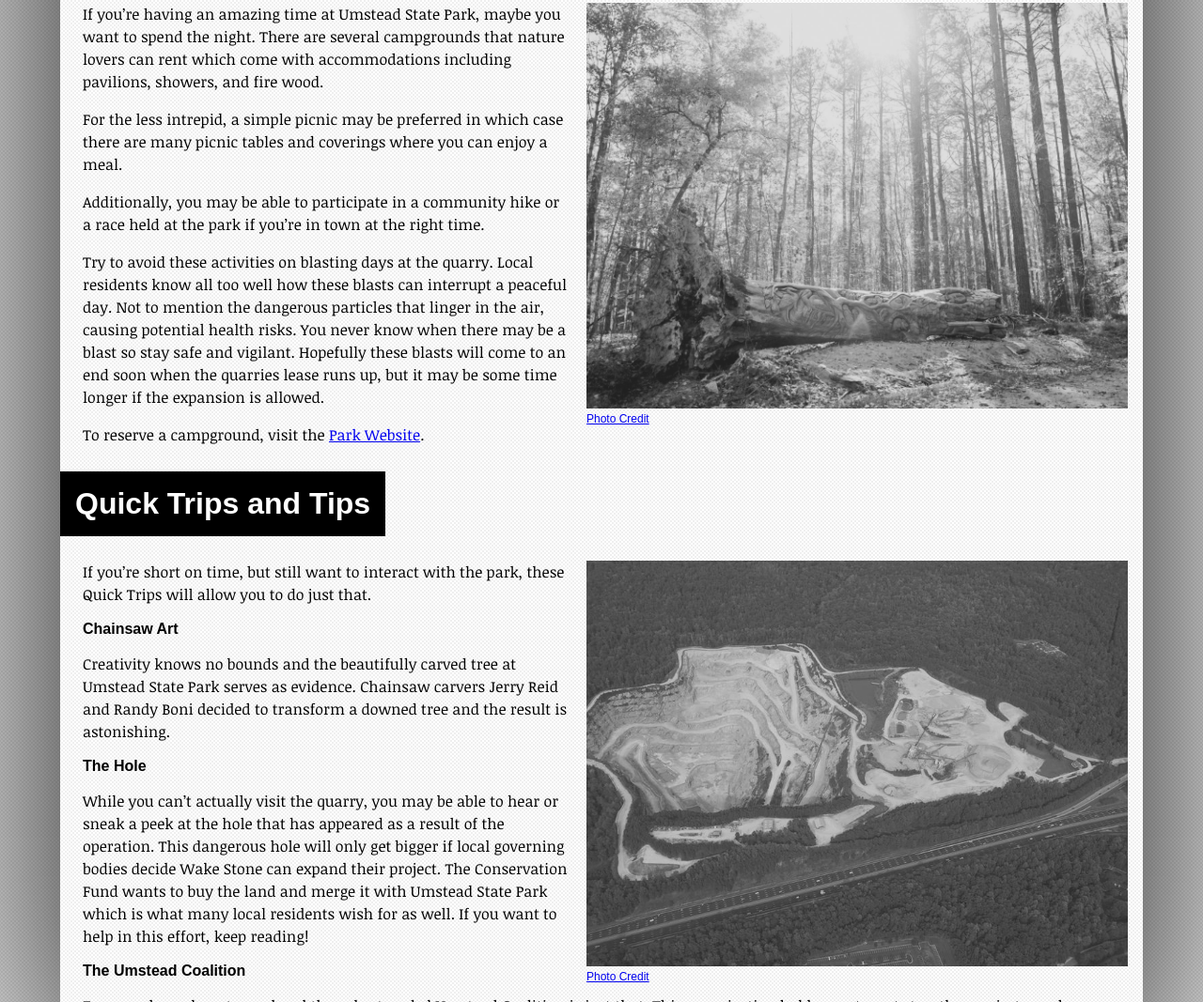
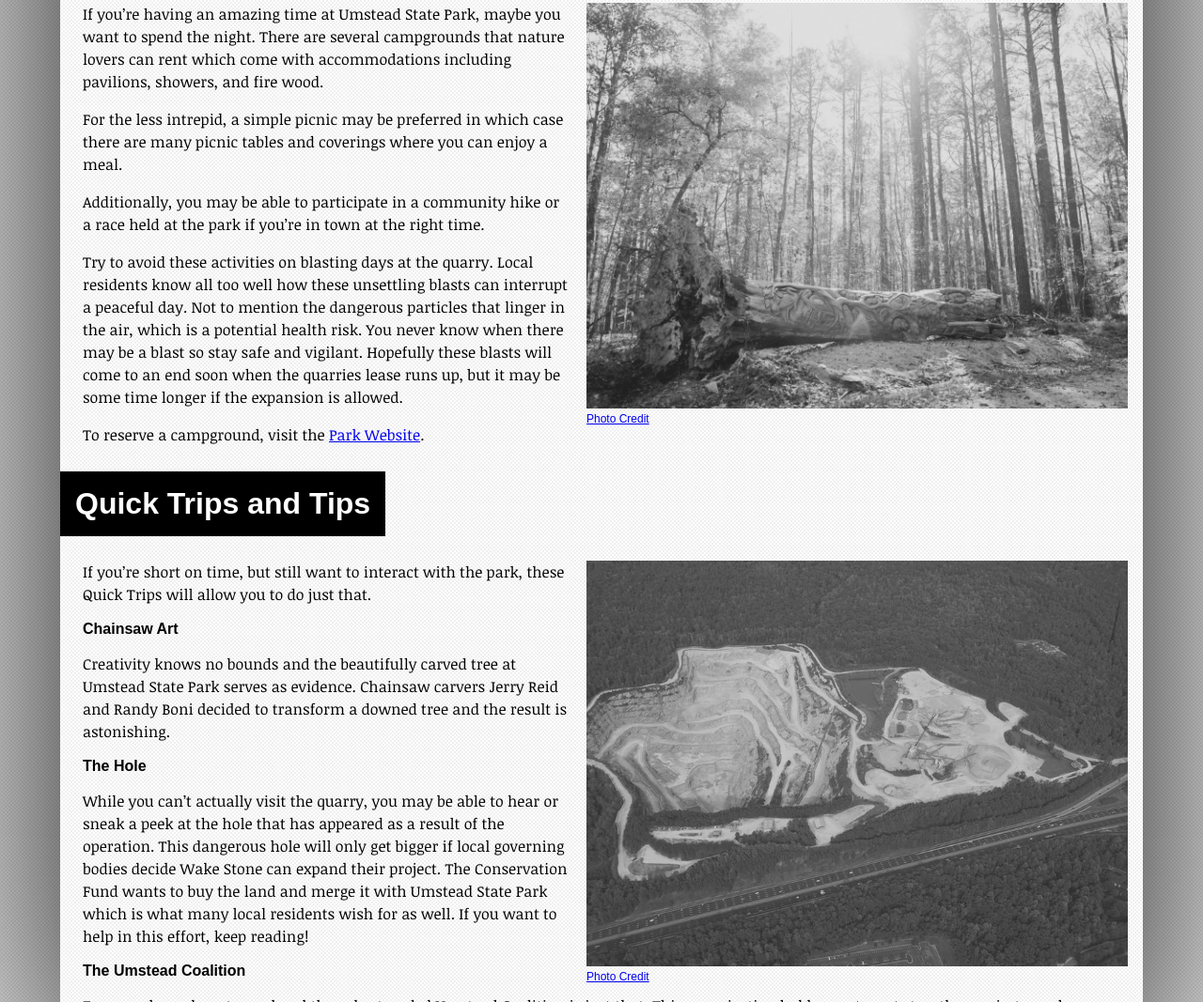
Before and after one commit to mattsg6/folk-magazine-article, a plain HTML site: page index.html in a window 1280 px wide. Shown: the part 1815-2882 px from the top of the page at 94% size. Drawn offline with Linux system fonts and the light colour scheme.

Commit message:
Update index.html

```diff
--- a/index.html
+++ b/index.html
@@ -56,7 +56,7 @@
 <p>If you’re having an amazing time at Umstead State Park, maybe you want to spend the night. There are several campgrounds that nature lovers can rent which come with accommodations including pavilions, showers, and fire wood.</p>
 <p>For the less intrepid, a simple picnic may be preferred in which case there are many picnic tables and coverings where you can enjoy a meal.</p>
 <p>Additionally, you may be able to participate in a community hike or a race held at the park if you’re in town at the right time.</p>
-<p>Try to avoid these activities on blasting days at the quarry. Local residents know all too well how these blasts can interrupt a peaceful day. Not to mention the dangerous particles that linger in the air, causing potential health risks. You never know when there may be a blast so stay safe and vigilant. Hopefully these blasts will come to an end soon when the quarries lease runs up, but it may be some time longer if the expansion is allowed.</p>
+<p>Try to avoid these activities on blasting days at the quarry. Local residents know all too well how these unsettling blasts can interrupt a peaceful day. Not to mention the dangerous particles that linger in the air, which is a potential health risk. You never know when there may be a blast so stay safe and vigilant. Hopefully these blasts will come to an end soon when the quarries lease runs up, but it may be some time longer if the expansion is allowed.</p>
 <p>To reserve a campground, visit the <a href="https://northcarolinastateparks.reserveamerica.com/camping/william-b-umstead-state-park/r/campgroundDetails.do?contractCode=NC&parkId=552839">Park Website</a>.</p>
 
 <h2>Quick Trips and Tips</h2>
```
